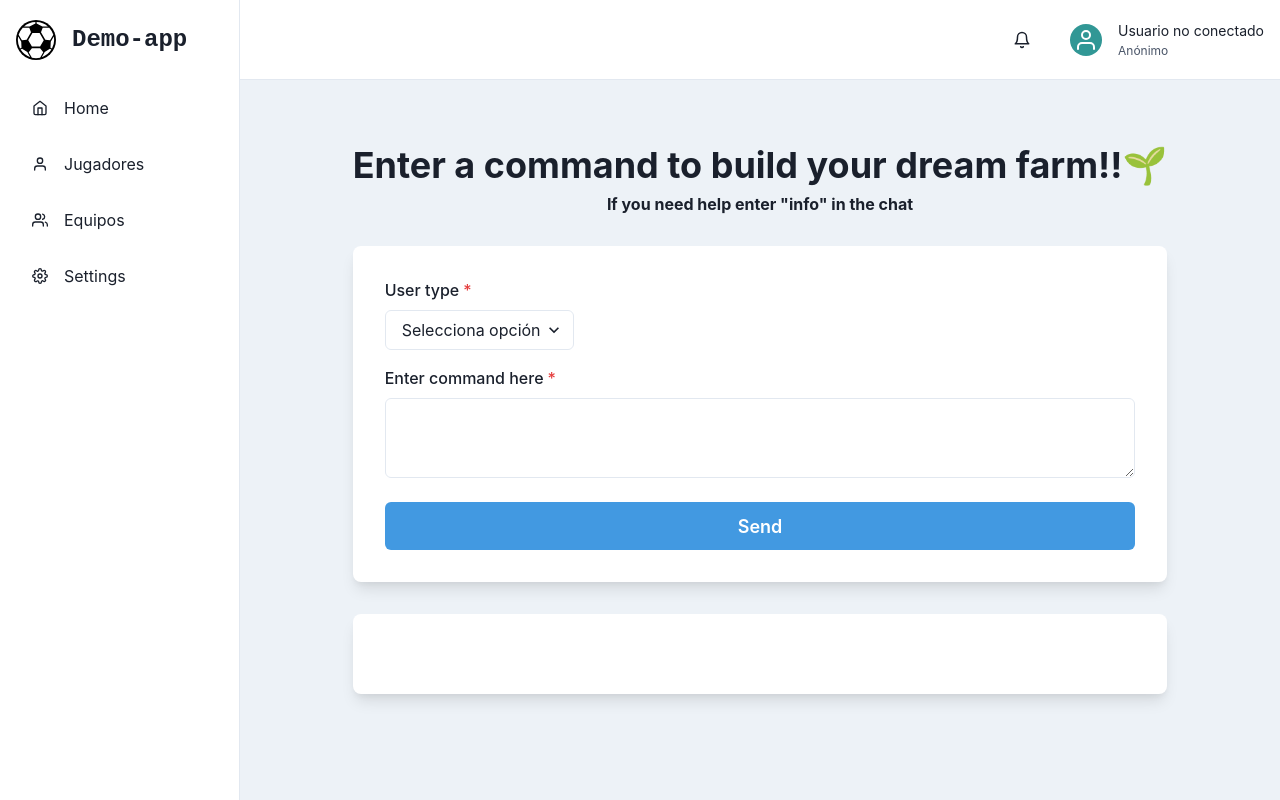
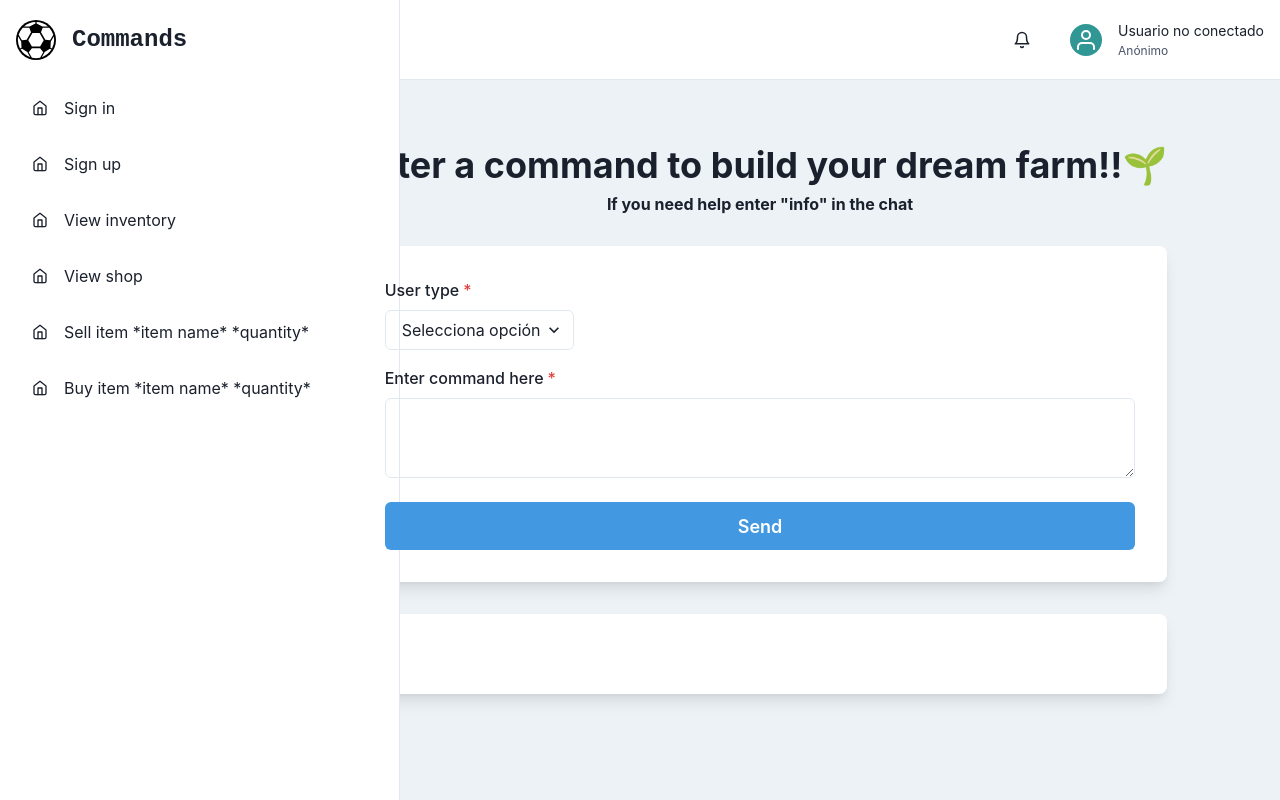
Before and after one commit to SamiMiau/arquitectura, a React (Create React App) app in the folder front/: page /inventory in a window 1280 px wide. Built offline with nearby package versions, Linux system fonts and the light colour scheme.

Commit message:
interfaz y cambio de item_id a item_name en varios endpoint

```diff
--- a/front/src/Inventory.jsx
+++ b/front/src/Inventory.jsx
@@ -39,7 +39,7 @@ export default function Inventory() {
   } = useForm();
 
   const onSubmit = async data => {
-    const[header, content] = await command(data.text,data.user,"6540555864259e2dc2ba899b");
+    const[header, content] = await command(data.text,data.user,"65410dac903e29f7a2e3b017");
     setHeaderText(header)
 
     setContentText(content)
--- a/front/src/commander.js
+++ b/front/src/commander.js
@@ -2,6 +2,7 @@ import axios from "axios"
 
 
 export async function command(text, user, user_id){
+
     if(text =="view inventory"){
         const inventory = await axios.get(`http://localhost:5003/inventory?user_id=${user_id}`)
         console.log(inventory.data)
@@ -20,10 +21,26 @@ export async function command(text, user, user_id){
 
         }
         else if(command == "sell"){
-
+            const inventory = await axios.post(`http://localhost:5003/sell/${user_id}/${item_name}/${quantity}`)
+            console.log(inventory.data)
+            //atrapar error de no se pudo completar
+            if(inventory.data == 0){
+                return ["Not enough items to sell 😭", ""]
+            }
+            else if(inventory.data == 1){
+                return ["Sale completed 😎💹", ""]
+            }
         }
         else if(command == "buy"){
-
+            const inventory = await axios.post(`http://localhost:5003/buy/${user_id}/${item_name}/${quantity}`)
+            console.log(inventory.data)
+            //atrapar error de no se pudo completar
+            if(inventory.data == 0){
+                return ["Not enough gold 😭", " "]
+            }
+            else if(inventory.data == 1){
+                return ["Purchase completed 😎", " "]
+            }
         }
     }
 
--- a/front/src/components/Sidebar/Sidebar.jsx
+++ b/front/src/components/Sidebar/Sidebar.jsx
@@ -29,11 +29,14 @@ import { Logo } from '../Logo';
 
 
 const LinkItems = [
-  { name: 'Home', route: '/', icon: FiHome },
-  { name: 'Jugadores', route: '/players', icon: FiUser },
-  { name: 'Equipos', route: '/teams', icon: FiUsers },
-  { name: 'Settings', route: '#', icon: FiSettings },
-];
+  { name: 'Sign in', icon: FiHome },
+  { name: 'Sign up', route: '/inventory', icon: FiHome },
+  { name: 'View inventory', route: '/inventory', icon: FiHome },
+  { name: 'View shop', route: '/inventory', icon: FiHome },
+  { name: 'Sell item *item name* *quantity*', route: '/inventory', icon: FiHome },
+  { name: 'Buy item *item name* *quantity*', route: '/inventory', icon: FiHome }
+
+]
 
 export function SidebarWithHeader({ children }) {
   const { isOpen, onOpen, onClose } = useDisclosure();
@@ -72,7 +75,7 @@ const SidebarContent = ({ onClose, ...rest }) => {
       bg={useColorModeValue('white', 'gray.900')}
       borderRight="1px"
       borderRightColor={useColorModeValue('gray.200', 'gray.700')}
-      w={{ base: 'full', md: 60 }}
+      w={{ base: 'full', md: 400 }}
       pos="fixed"
       h="full"
       {...rest}
@@ -87,7 +90,7 @@ const SidebarContent = ({ onClose, ...rest }) => {
           fontFamily="monospace"
           fontWeight="bold"
         >
-          Demo-app
+          Commands
         </Text>
         <CloseButton display={{ base: 'flex', md: 'none' }} onClick={onClose} />
       </Flex>
```
Also changed, not shown: 1 other file (tests, documents, lock files or other folders).
